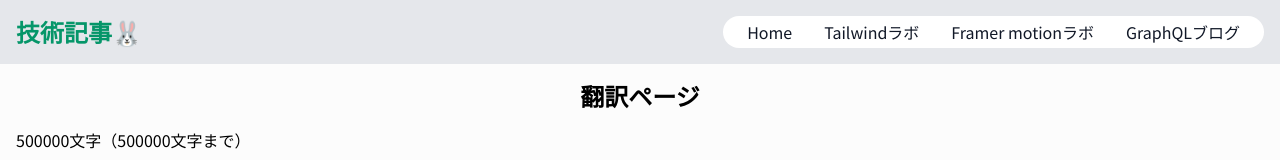
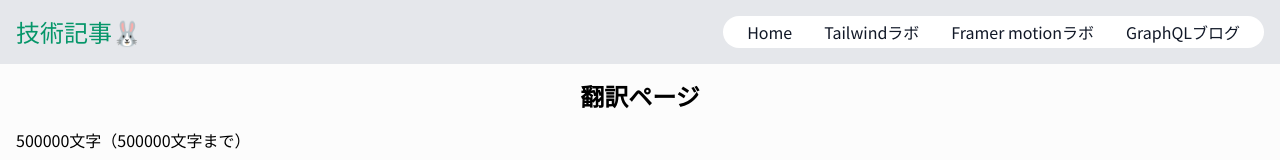
Before and after one commit to hro19/notion_blog, a Next.js app: page /honyaku in a window 1280 px wide. Shown: the top 160 px of the page. Built offline with nearby package versions, Linux system fonts and the light colour scheme; no server answers; what @yamada-ui/react would draw is missing.

Commit message:
Navbarコンポーネントのタイトルのスタイルを修正

```diff
--- a/components/Navbar.tsx
+++ b/components/Navbar.tsx
@@ -14,7 +14,7 @@ const Navbar = () => {
         <nav className='bg-gray-200 border-gray-200'>
           <div className='max-w-screen-xl flex flex-wrap items-center justify-between mx-auto p-4'>
             <Link href='/' className='flex items-center'>
-              <span className='self-center text-2xl font-semibold whitespace-nowrap text-amber-600 md:text-emerald-600 text-center'>
+              <span className='self-center text-2xl whitespace-nowrap text-amber-600 md:text-emerald-600 text-center'>
                 技術記事🐰
               </span>
             </Link>
```
